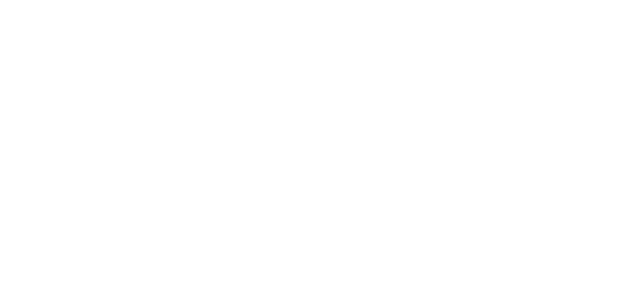
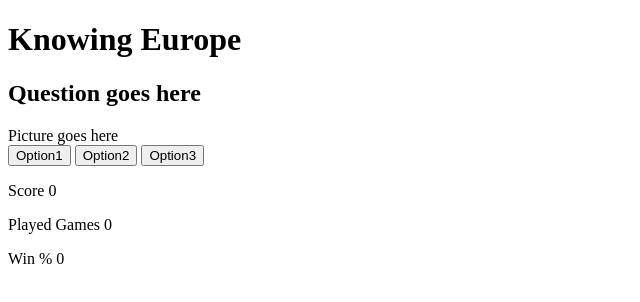
Before and after one commit to MadMaddie81/Knowing-Europe, a plain HTML site: page index.html in a window 1280 px wide. Shown: the whole page, without its empty margins (0-640 px from the left). Drawn offline with Linux system fonts and the light colour scheme.

Commit message:
Add basic html structure to index.html

```diff
--- a/index.html
+++ b/index.html
@@ -11,6 +11,28 @@
 </head>
 <body>
 
+  <h1 class="heading">Knowing Europe</h1>
+
+  <div class="game-area">
+    <h2 class="question">Question goes here</h2>
+    <div class="picture-box">Picture goes here</div>
+    <div class="options-area">
+      <button id="option1">Option1</button>
+      <button id="option2">Option2</button>
+      <button id="option3">Option3</button>
+    </div>
+    <div class="answer-area">
+
+    </div>
+    <div class="statistics-area">
+      <p>Score <span id="score">0</span></p>
+      <p>Played Games <span id="played-games">0</span></p>
+      <p>Win % <span id="win-percent">0</span></p>
+    </div>
+  </div>
+
+  <footer></footer>
+
   <script src="assets/js/script.js"></script>
 </body>
 </html>
```
Lines whose indentation alone changed are shown as unchanged.
